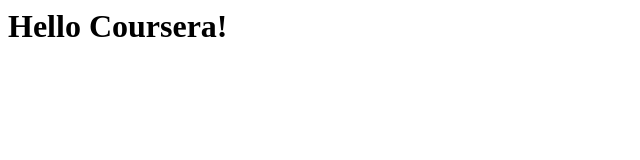
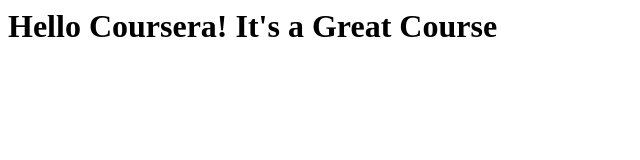
Before and after one commit to Chocol8GiddyUp/CourseraTest, a plain HTML site: page site/index.html in a window 1280 px wide. Shown: the whole page, without its empty margins (0-640 px from the left). Drawn offline with Linux system fonts and the light colour scheme.

Commit message:
small addition to our page content

```diff
--- a/site/index.html
+++ b/site/index.html
@@ -4,6 +4,6 @@
     <title>Hello Coursera!</title>
 </head>
 <body>
-    <h1>Hello Coursera!<h1>
+    <h1>Hello Coursera! It's a Great Course<h1>
 </body>
 </html>
```
